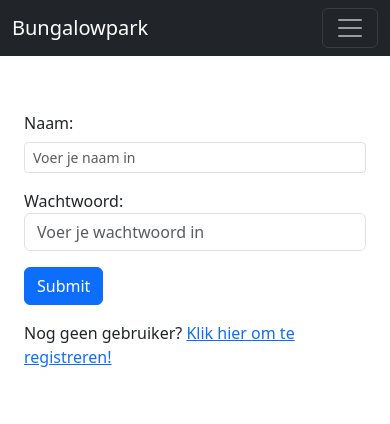
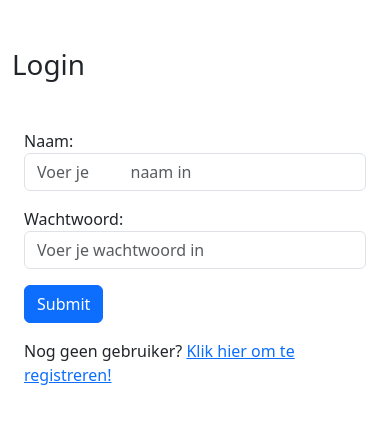
Before and after one commit to niekKq/webtechnew, a Flask app: page /login in a window 390 px wide. Shown: the top 424 px of the page. Run offline with Flask 3, Linux system fonts and the light colour scheme.

Commit message:
Fix login issue and update navbar routes

```diff
--- a/webapp/__init__.py
+++ b/webapp/__init__.py
@@ -2,7 +2,6 @@ from flask import Flask
 from flask_sqlalchemy import SQLAlchemy
 from flask_bcrypt import Bcrypt
 from flask_login import LoginManager
-from webapp.main.forms import InfoForm
 
 
 app = Flask(__name__)
@@ -15,12 +14,16 @@ login_manager = LoginManager(app)
 login_manager.init_app(app)
 
 from webapp.main.views import main
+
 app.register_blueprint(main)
+
 
 @login_manager.user_loader
 def load_user(user_id):
     from webapp.models import User
+
     return User.query.get(int(user_id))
+
 
 # Voer db.create_all() uit om de database te maken
 with app.app_context():
--- a/webapp/main/templates/base.html
+++ b/webapp/main/templates/base.html
@@ -26,6 +26,7 @@
     </style>
   </head>
   <body>
+    {% if current_user.is_authenticated %}
     <nav class="navbar navbar-expand-lg navbar-dark bg-dark">
       <div class="container-fluid">
         <a class="navbar-brand" href="/">Bungalowpark</a>
@@ -55,12 +56,13 @@
               <a class="nav-link" href="/admin">Admin</a>
             </li>
           </ul>
-          <a class="nav-link" href="/login">
-            <button class="btn btn-outline-success">login</button>
+          <a class="nav-link" href="{{ url_for('main.logout') }}">
+            <button class="btn btn-outline-success">Uitloggen</button>
           </a>
         </div>
       </div>
     </nav>
+    {% endif %}
 
     <div class="container mt-5">{% block main %}inhoud{% endblock %}</div>
 
--- a/webapp/main/templates/login.html
+++ b/webapp/main/templates/login.html
@@ -1,29 +1,23 @@
-{% extends "base.html" %}
-{% block main %}
-
-    {% with messages = get_flashed_messages(with_categories=true) %}
-        {% if messages %}
-            {% for category, message in messages %}
-                <div class="alert alert-{{ category }}">
-                    {{ message }}
-                </div>
-            {% endfor %}
-        {% endif %}
-    {% endwith %}
-
-<div class="container achtergrond">
-    <form method="post">
+{% extends "base.html" %} {% block title %} {% endblock %} {% block main %}
+<h1>Login</h1>
+<div class="container mt-5">
+  <div class="row mb-3">
+    <form method="post" class="col-sm-12 col-md-6 offset-md-3">
       {{ form.hidden_tag() }}
       <div class="row mb-3">
-            <label for="naam" class="col-sm-2 col-form-label col-form-label-md">Naam: </label>
+        <label for="naam" class="col-sm-2 col-form-label-md">Naam: </label>
         <div class="col-sm-10">
-                {{ form.naam(class="form-control form-control-sm", id="naam", placeholder="Voer je naam in") }}
+          {{ form.naam(class="form-control", id="naam", placeholder="Voer je
+          naam in") }}
         </div>
       </div>
       <div class="row mb-3">
-            <label for="wachtwoord" class="col-sm-2 col-form-label-md">Wachtwoord: </label>
+        <label for="wachtwoord" class="col-sm-2 col-form-label-md"
+          >Wachtwoord:</label
+        >
         <div class="col-sm-10">
-                {{ form.wachtwoord(class="form-control", id="wachtwoord", placeholder="Voer je wachtwoord in", type="password") }}
+          {{ form.wachtwoord(class="form-control", id="wachtwoord",
+          placeholder="Voer je wachtwoord in", type="password") }}
         </div>
       </div>
       <div class="row">
@@ -32,10 +26,16 @@
         </div>
       </div>
     </form>
+  </div>
 
   <div class="row mt-3">
     <div class="col-sm-10 offset-sm-2">
-            <p>Nog geen gebruiker? <a href="{{ url_for('main.register') }}">Klik hier om te registreren!</a></p>
+      <p>
+        Nog geen gebruiker?
+        <a href="{{ url_for('main.register') }}"
+          >Klik hier om te registreren!</a
+        >
+      </p>
     </div>
   </div>
 </div>
--- a/webapp/main/views.py
+++ b/webapp/main/views.py
@@ -1,7 +1,7 @@
 import bcrypt
 from flask import Blueprint, flash, redirect, render_template, url_for
 import os
-from flask_login import current_user, login_required, login_user
+from flask_login import current_user, login_required, login_user, logout_user
 
 from webapp.main.forms import LoginForm, RegistrationForm, InfoForm
 
@@ -18,11 +18,15 @@ main = Blueprint(
 
 @main.route("/")
 def home():
+    if not current_user.is_authenticated:
+        return redirect(url_for("main.login"))
     return render_template("home.html")
 
 
 @main.route("/about")
 def about():
+    if not current_user.is_authenticated:
+        return redirect(url_for("main.login"))
     return render_template("about.html")
 
 
@@ -31,6 +35,12 @@ def bungalows():
     if not current_user.is_authenticated:
         return redirect(url_for("main.login"))
     return render_template("bungalows.html")
+
+
+@main.route("/logout")
+def logout():
+    logout_user()
+    return redirect(url_for("main.home"))
 
 
 @main.route("/register", methods=["GET", "POST"])
```
Also changed, not shown: webapp/main/templates/bungalows.html (+11 -46 lines). Lines whose indentation alone changed are shown as unchanged.
